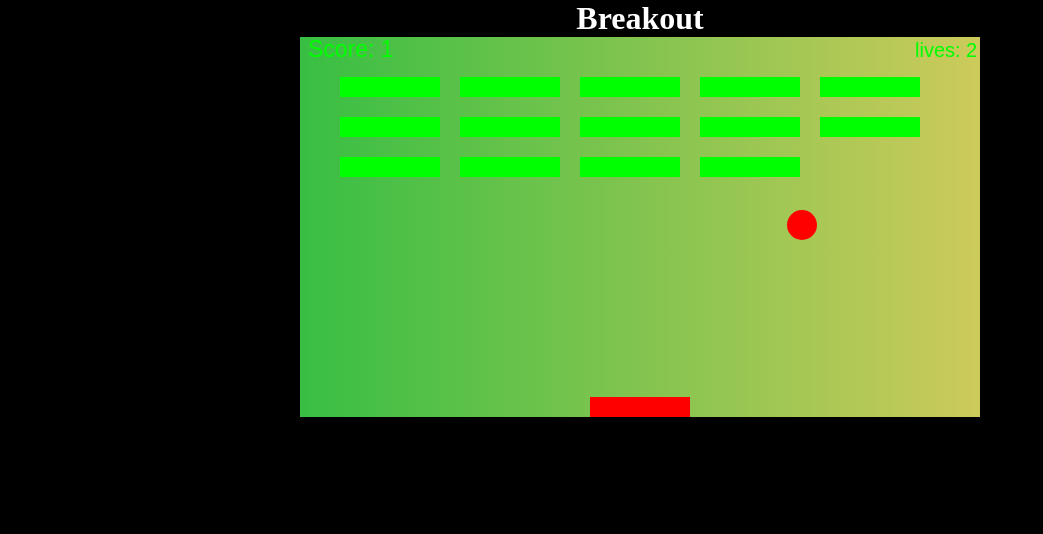
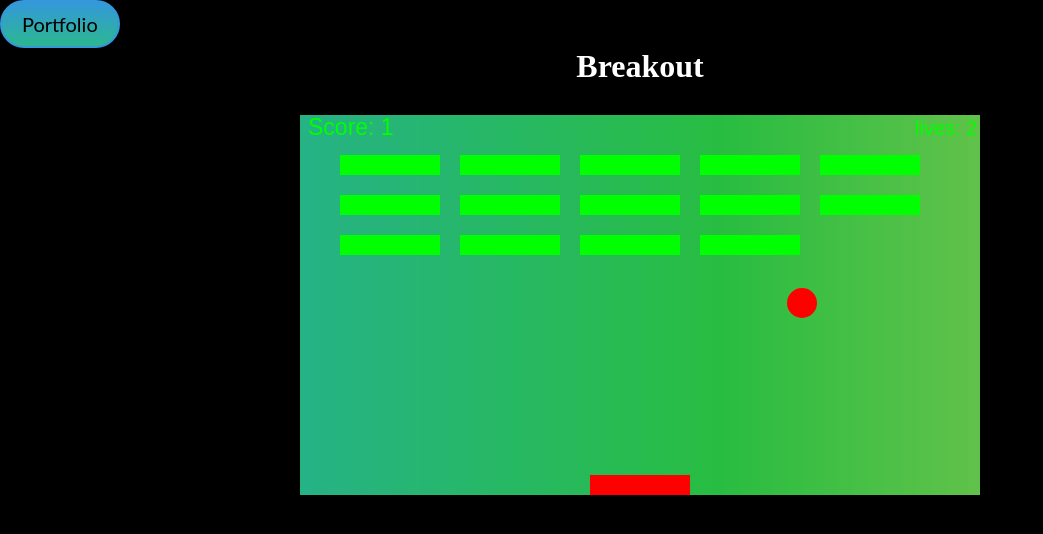
Before and after one commit to Darian-18/BreakOut, a plain HTML site: page index.html in a window 1280 px wide. Shown: the whole page, without its empty margins (0-1043 px from the left). Drawn offline with Linux system fonts and the light colour scheme.

Commit message:
added a link back to my portfolio

```diff
--- a/index.html
+++ b/index.html
@@ -9,8 +9,13 @@
         <link rel="stylesheet" href="style.css">
     </head>
     <body>
+       <a href="https://darians-portfolio.vercel.app/">
+       <button id="btn">
+       Portfolio
+       </button>
+       </a>
        <h1>Breakout</h1>
         <canvas id ="myCanvas" width="680" height="380">
+    </body>
         <script src="Breakout.js"></script>
-    </body>
 </html>
--- a/style.css
+++ b/style.css
@@ -2,9 +2,10 @@
     	canvas {
 			background: linear-gradient(-90deg, #eecd60, #28bd41, #23a6d5, #23d5ab);
 			background-size: 400% 400%;
-			animation: gradient 15s ease infinite;
+			animation: gradient 25s ease infinite;
 			display: block;
 			margin: 0 auto;
+			margin-top: 30px;
 		}
 		@keyframes gradient {
 			0% {
@@ -25,6 +26,32 @@ h1{
 	color: white;
 }
 
+button{
+	background: linear-gradient(#3498db, #2bb890);
+    padding: 10px 20px 10px 20px;
+    font-size: 20px;
+    box-shadow: black;
+    text-shadow: gray;
+    font-family: 'Lato', serif;
+    border-radius: 60px;
+    border: #3498db;
+    border-style: solid;
+    border-width: 2px;
+	align-items: center;
+	align-content: center;
+	text-align: center;
+}
+
+.btn:hover {
+    background: #3cfda3;
+    background-image: -webkit-linear-gradient(top, #3cb0fd, #3cfda3);
+    background-image: -moz-linear-gradient(top, #3cb0fd, #3cfda3);
+    background-image: -ms-linear-gradient(top, #3cb0fd, #3cfda3);
+    background-image: -o-linear-gradient(top, #3cb0fd, #3cfda3);
+    background-image: linear-gradient(to bottom, #3cb0fd, #3cfda3);
+    text-decoration: none;
+}
+
 body{
 	background: black;
 }
```
Also changed, not shown: 1 other file.
